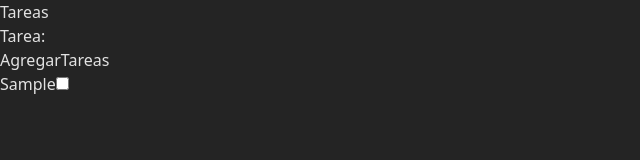
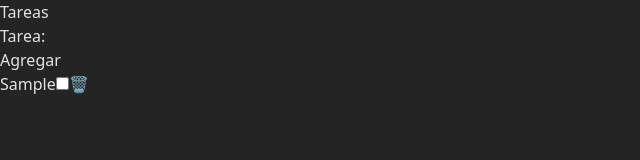
Before and after one commit to fede-vazquez/Progra_4_UTN, a React (Vite) app in the folder repaso_react/front/tasks/: page / in a window 1280 px wide. Both pictures are taken after typing "Sample" into the empty fields and a click on the button "Agregar". Shown: the top 160 px of the page, without its empty margins (0-640 px from the left). Built offline with nearby package versions, Linux system fonts and the light colour scheme.

Commit message:
agrega código hecho en clase del día 21-08-2025

```diff
--- a/repaso_react/front/tasks/src/components/form-task.jsx
+++ b/repaso_react/front/tasks/src/components/form-task.jsx
@@ -1,40 +1,19 @@
-import { useState } from "react";
-import { isNullOrEmpty } from "../utils/string-validation";
+import { useTasks } from "../hooks/use-tasks";
 
 export default function FormTask() {
-    const [tasks, setTasks] = useState([]);
+    const { tasks, addTask, completeTask, deleteTask } = useTasks();
 
     const handleSubmit = e => {
         e.preventDefault();
-
-        const data = new FormData(e.target);
+        const form = e.target;
+        const data = new FormData(form);
         const text = data.get("task");
-
-        if (isNullOrEmpty(text)) return;
-
-        const taskFound = tasks.find(
-            t => t.text == text.trim() && t.completed == false
-        );
-
-        if (taskFound && !taskFound.completed) return;
-        const task = {
-            id: new Date(),
-            text,
-            completed: false,
-        };
-
-        setTasks(prev => [...prev, task]);
-
-        e.target.reset();
-    };
-
-    const handleSwitchComplete = id => {
-        const taskFound = tasks.find(t => t.id == id);
-        taskFound.completed = true;
-
-        const updatedTasks = tasks.filter(t => t.id != id);
-
-        setTasks([...updatedTasks, taskFound]);
+        addTask(text)
+            .then(msg => {
+                console.log(msg);
+                form.reset();
+            })
+            .catch(err => console.error(err));
     };
 
     return (
@@ -44,30 +23,22 @@ export default function FormTask() {
                     <label htmlFor="task">Tarea:</label>
                     <input type="text" id="task" name="task" />
                 </div>
-                <button className="cursor-pointer">Agregar</button>
-                <button
-                    onClick={() => {
-                        console.log(tasks);
-                    }}
-                    className="cursor-pointer"
-                >
-                    Tareas
-                </button>
+                <button>Agregar</button>
             </form>
             <ul>
-                {tasks?.map(task => (
-                    <li
-                        key={task.id}
-                        className={`${task.completed && "text-green-500"}`}
-                    >
-                        {task.text}
-                        {!task.completed && (
+                {tasks?.map(t => (
+                    <li key={t.id}>
+                        <span className={`${t.completed && "text-green-700"}`}>
+                            {t.text}
+                        </span>
+                        {!t.completed && (
                             <input
                                 type="checkbox"
-                                id={task.id}
-                                onClick={() => handleSwitchComplete(task.id)}
+                                id={t.id}
+                                onClick={() => completeTask(t.id)}
                             />
                         )}
+                        <button onClick={() => deleteTask(t.id)}> 🗑</button>
                     </li>
                 ))}
             </ul>
--- /dev/null
+++ b/repaso_react/front/tasks/src/hooks/use-array.js
@@ -0,0 +1,24 @@
+import { useState } from "react";
+import { isNullOrEmpty } from "../utils/string-validation";
+
+export const useArray = (arr = []) => {
+    const [array, setArray] = useState(arr);
+
+    const addItem = item => setArray([...array, item]);
+
+    const deleteOrUpdateItem = (key = "", value, newItem = null) => {
+        let updatedArr;
+        if (isNullOrEmpty(key)) {
+            updatedArr = array.filter(i => i != value);
+        } else {
+            updatedArr = array.filter(i => i[key] != value);
+        }
+        if (newItem == null) {
+            setArray(updatedArr);
+        } else {
+            setArray([...updatedArr, newItem]);
+        }
+    };
+
+    return { array, addItem, deleteOrUpdateItem };
+};
--- /dev/null
+++ b/repaso_react/front/tasks/src/hooks/use-tasks.js
@@ -0,0 +1,42 @@
+import { isNullOrEmpty } from "../utils/string-validation";
+import { useArray } from "./use-array";
+
+export const useTasks = (initialValue = []) => {
+    const {
+        array: tasks,
+        addItem,
+        deleteOrUpdateItem,
+    } = useArray(initialValue);
+
+    const addTask = text => {
+        return new Promise((resolve, reject) => {
+            if (isNullOrEmpty(text)) return reject("Invalid task");
+
+            const taskFound = tasks.find(
+                t => t.text == text.trim() && t.completed == false
+            );
+            if (taskFound) return reject("task already added or not completed");
+
+            const task = {
+                id: new Date(),
+                text,
+                completed: false,
+            };
+            addItem(task);
+            resolve("Task added!");
+        });
+    };
+
+    const completeTask = id => {
+        const taskFound = tasks.find(t => t.id == id);
+        taskFound.completed = true;
+
+        deleteOrUpdateItem("id", id, taskFound);
+    };
+
+    const deleteTask = id => {
+        deleteOrUpdateItem("id", id);
+    };
+
+    return { tasks, addTask, completeTask, deleteTask };
+};
```
